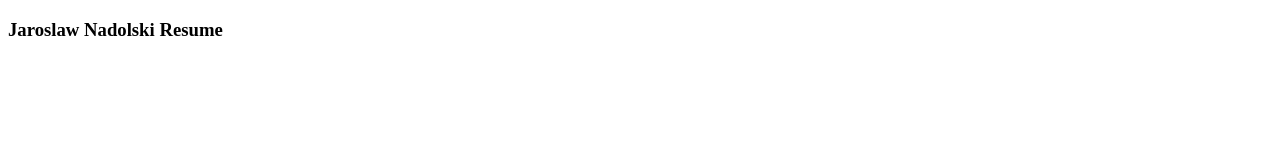
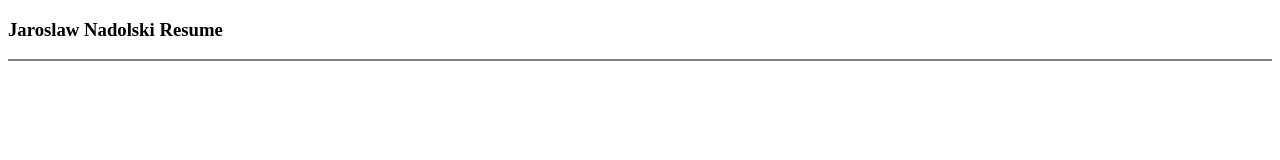
Before and after one commit to jaro19853/jaro19853.github.io, a plain HTML site: page index.html in a window 1280 px wide. Drawn offline with Linux system fonts and the light colour scheme.

Commit message:
hr line added

```diff
--- a/index.html
+++ b/index.html
@@ -4,6 +4,8 @@
     <section>
         <article>
             <h1>Jaroslaw Nadolski Resume </h1>
+            <hr style="height:2px;border-width:0;color:gray;background-color:gray">
+
         </article>
 </body>
 
```
